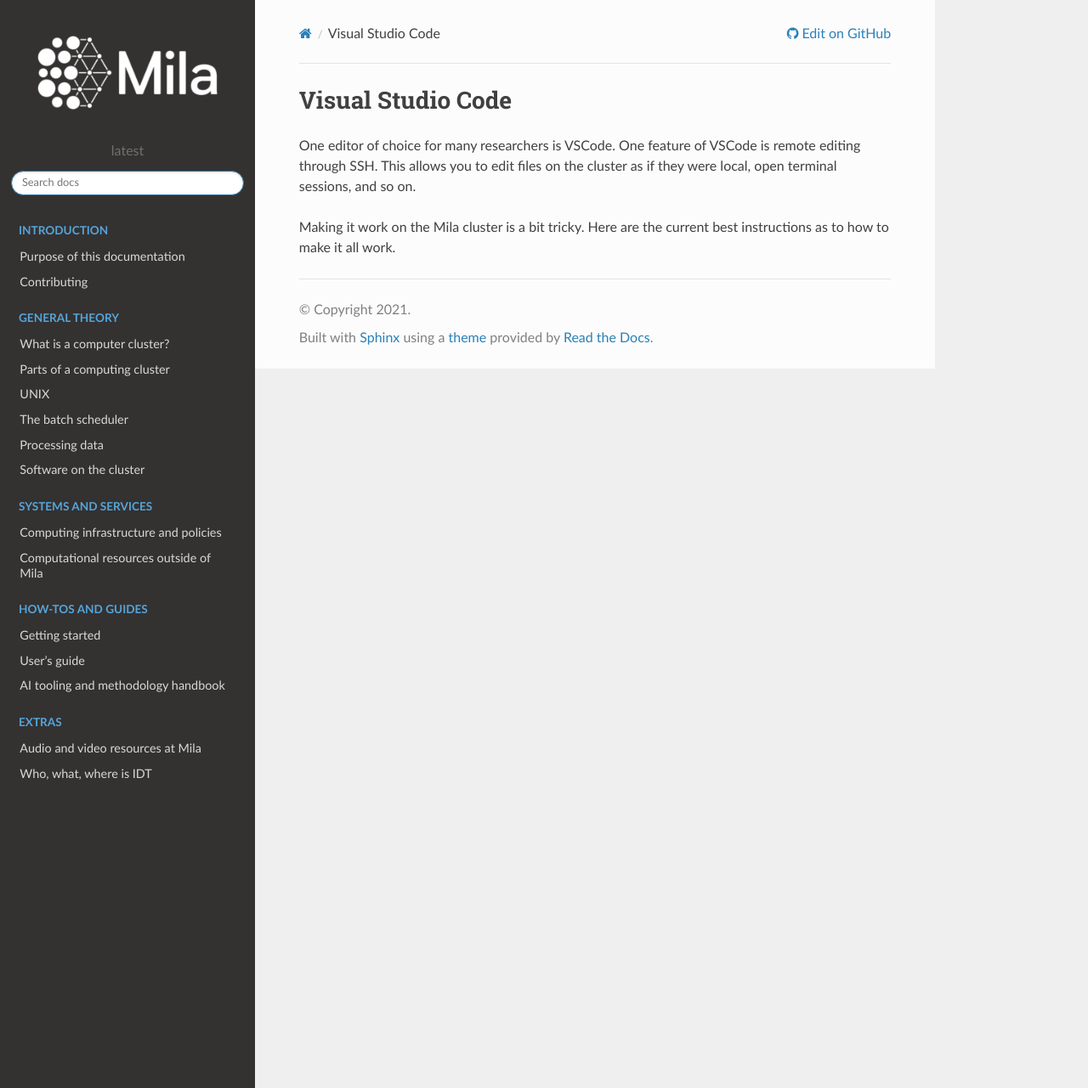
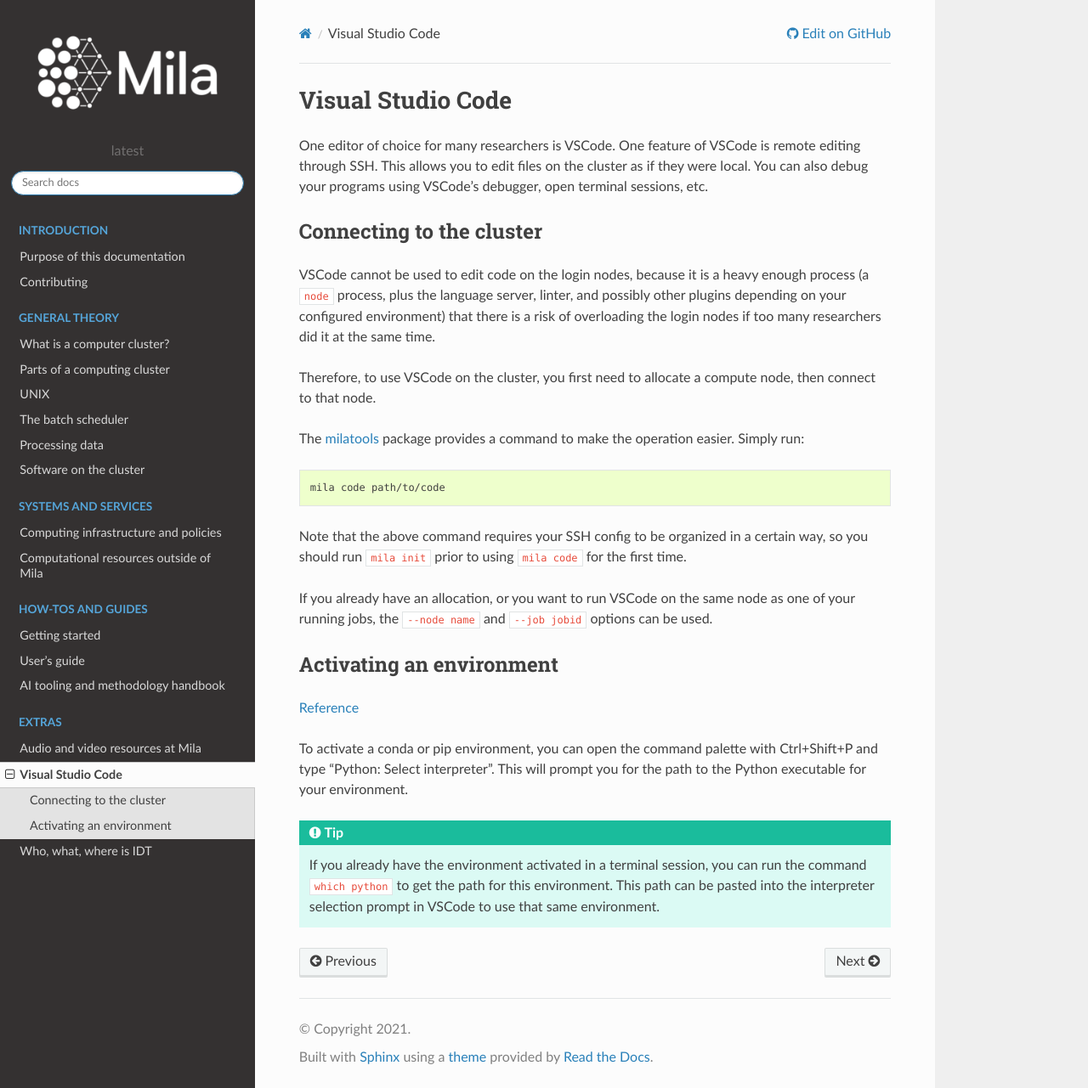
Before and after one commit to mila-iqia/mila-docs, a Sphinx documentation site: the page built from docs/VSCode.rst, in a window 1280 px wide and 1281 px high. Shown: the whole window at 85% size. Built offline with Sphinx 7.4.7 and the Read the Docs theme 2.0.0, drawn with Linux system fonts in a browser that asks for light colours.

Commit message:
Point to milatools and add section on VSCode

```diff
--- a/docs/VSCode.rst
+++ b/docs/VSCode.rst
@@ -4,12 +4,49 @@
 
 One editor of choice for many researchers is VSCode. One feature of VSCode is
 remote editing through SSH. This allows you to edit files on the cluster as if
-they were local, open terminal sessions, and so on.
+they were local. You can also debug your programs using VSCode's debugger,
+open terminal sessions, etc.
 
-Making it work on the Mila cluster is a bit tricky. Here are the current best
-instructions as to how to make it all work.
 
-.. TODO: Adapt Mattie's work from https://github.com/mila-iqia/mila-docs/issues/16,
-   but this is somewhat involved, so ideally I think we should write a script to
-   automate it all (e.g. a user could write ``mila-vscode dirname`` and it would
-   get the allocation, find the compute node name, and do the connection).
+Connecting to the cluster
+-------------------------
+
+VSCode cannot be used to edit code on the login nodes, because it is a heavy
+enough process (a ``node`` process, plus the language server, linter, and possibly
+other plugins depending on your configured environment) that there is a risk of
+overloading the login nodes if too many researchers did it at the same time.
+
+Therefore, to use VSCode on the cluster, you first need to allocate a compute node,
+then connect to that node.
+
+The milatools_ package provides a command to make the operation easier. Simply run:
+
+.. code-block:: bash
+
+    mila code path/to/code
+
+Note that the above command requires your SSH config to be organized in a certain way,
+so you should run ``mila init`` prior to using ``mila code`` for the first time.
+
+If you already have an allocation, or you want to run VSCode on the same node as one
+of your running jobs, the ``--node name`` and ``--job jobid`` options can be used.
+
+.. _milatools: https://github.com/mila-iqia/milatools
+
+
+Activating an environment
+-------------------------
+
+Reference_
+
+.. _reference: https://code.visualstudio.com/docs/python/environments
+
+To activate a conda or pip environment, you can open the command palette with Ctrl+Shift+P
+and type "Python: Select interpreter". This will prompt you for the path to the Python
+executable for your environment.
+
+.. tip::
+
+    If you already have the environment activated in a terminal session, you can run the command
+    ``which python`` to get the path for this environment. This path can be pasted into the
+    interpreter selection prompt in VSCode to use that same environment.
--- a/docs/index.rst
+++ b/docs/index.rst
@@ -40,6 +40,7 @@
    :maxdepth: 2
 
    Audio_video
+   VSCode
    IDT
 
 :Support: To reach the Mila infrastructure support, please file a ticket
```
Also changed, not shown: docs/Getting_started.rst (+13 -0 lines).
